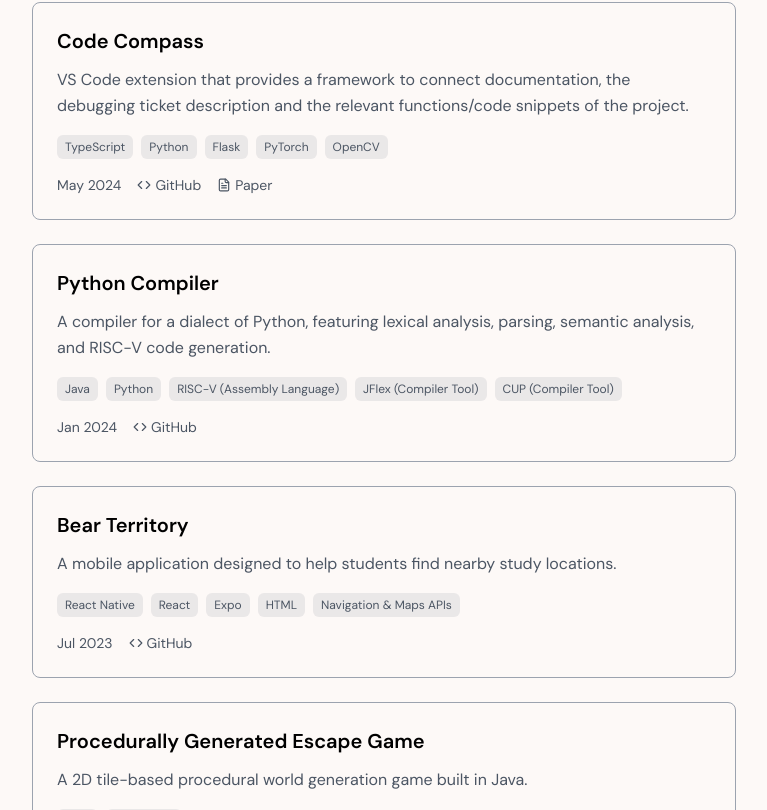
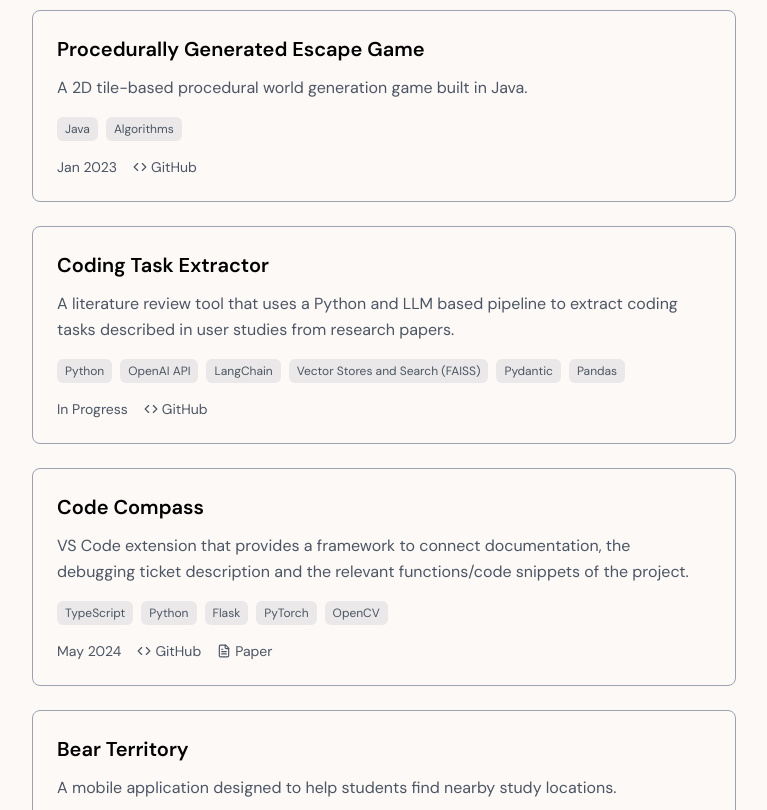
Before and after one commit to c-goenka/personal-website, a Next.js app: page /projects in a window 1280 px wide. Shown: the part 710-1520 px from the top of the page, without its empty margins (256-1023 px from the left). Built offline with nearby package versions, Linux system fonts and the light colour scheme.

Commit message:
update projects to sort by relevance

```diff
--- a/src/app/projects/page.tsx
+++ b/src/app/projects/page.tsx
@@ -18,18 +18,7 @@ export default function Projects() {
             </Link>
 
             <h1 className="text-3xl font-semibold mb-2">Projects</h1>
-            <p className="text-muted mb-6">A collection of my technical and creative projects.</p>
-
-            {/* Under Construction Notice */}
-            {/* <div className="mb-8 p-4 bg-yellow-50 dark:bg-yellow-900/20 border border-yellow-200 dark:border-yellow-800 rounded-lg">
-                <div className="flex items-center gap-2 mb-2">
-                    <span className="text-yellow-600 dark:text-yellow-400">🚧</span>
-                    <h3 className="font-medium text-yellow-800 dark:text-yellow-200">Under Construction</h3>
-                </div>
-                <p className="text-sm text-yellow-700 dark:text-yellow-300">
-                    I&apos;ve added a few of my projects here and will be adding more soon.
-                </p>
-            </div> */}
+            <p className="text-muted mb-8">Selected work, ordered by relevance</p>
 
             {/* Projects */}
             <div className="space-y-6">
--- a/src/data/projects.ts
+++ b/src/data/projects.ts
@@ -17,6 +17,16 @@ export interface Project {
 
 export const projects: Project[] = [
     {
+        id: "python-complier",
+        title: "Python Compiler",
+        description: "A compiler for a dialect of Python, featuring lexical analysis, parsing, semantic analysis, and RISC-V code generation.",
+        technologies: ["Java", "Python", "RISC-V (Assembly Language)", "JFlex (Compiler Tool)", "CUP (Compiler Tool)"],
+        date: "2024-05",
+        links: {
+            github: "https://github.com/c-goenka/python-complier"
+        },
+    },
+    {
         id: "board-wizard",
         title: "Board Wizard",
         description: "AI-powered board game companion that helps players quickly find and understand rules without flipping through lengthy manuals.",
@@ -26,6 +36,47 @@ export const projects: Project[] = [
             github: "https://github.com/c-goenka/board-wizard",
             demo: "https://boardwizard.streamlit.app/",
         }
+    },
+    {
+        id: "procedural-escape-game",
+        title: "Procedurally Generated Escape Game",
+        description: "A 2D tile-based procedural world generation game built in Java.",
+        technologies: ["Java", "Algorithms"],
+        date: "2023-01",
+        links: {
+            github: "https://github.com/c-goenka/procedural-escape-game"
+        },
+    },
+    {
+        id: "coding-task-extractor",
+        title: "Coding Task Extractor",
+        description: "A literature review tool that uses a Python and LLM based pipeline to extract coding tasks described in user studies from research papers.",
+        technologies: ["Python", "OpenAI API", "LangChain", "Vector Stores and Search (FAISS)", "Pydantic", "Pandas"],
+        date: "In Progress",
+        links: {
+            github: "https://github.com/c-goenka/coding-task-extractor"
+        },
+    },
+    {
+        id: "code-compass",
+        title: "Code Compass",
+        description: "VS Code extension that provides a framework to connect documentation, the debugging ticket description and the relevant functions/code snippets of the project.",
+        technologies: ["TypeScript", "Python", "Flask", "PyTorch", "OpenCV"],
+        date: "2024-05",
+        links: {
+            github: "https://github.com/Acumane/code-compass",
+            paper: "/papers/code-compass.pdf",
+        }
+    },
+    {
+        id: "study-bears",
+        title: "Bear Territory",
+        description: "A mobile application designed to help students find nearby study locations.",
+        technologies: ["React Native", "React", "Expo", "HTML", "Navigation & Maps APIs"],
+        date: "2023-07",
+        links: {
+            github: "https://github.com/c-goenka/study-bears"
+        },
     },
     {
         id: "personal-website",
@@ -39,70 +90,19 @@ export const projects: Project[] = [
         }
     },
     {
-        id: "code-compass",
-        title: "Code Compass",
-        description: "VS Code extension that provides a framework to connect documentation, the debugging ticket description and the relevant functions/code snippets of the project.",
-        technologies: ["TypeScript", "Python", "Flask", "PyTorch", "OpenCV"],
-        date: "2024-05",
-        links: {
-            github: "https://github.com/Acumane/code-compass",
-            paper: "/papers/code-compass.pdf",
-        }
-    },
-    {
-        id: "python-complier",
-        title: "Python Compiler",
-        description: "A compiler for a dialect of Python, featuring lexical analysis, parsing, semantic analysis, and RISC-V code generation.",
-        technologies: ["Java", "Python", "RISC-V (Assembly Language)", "JFlex (Compiler Tool)", "CUP (Compiler Tool)"],
-        date: "2024-01",
-        links: {
-            github: "https://github.com/c-goenka/python-complier"
-        },
-    },
-    {
-        id: "procedural-escape-game",
-        title: "Procedurally Generated Escape Game",
-        description: "A 2D tile-based procedural world generation game built in Java.",
-        technologies: ["Java", "Algorithms"],
-        date: "2023-01",
-        links: {
-            github: "https://github.com/c-goenka/procedural-escape-game"
-        },
-    },
-    {
-        id: "study-bears",
-        title: "Bear Territory",
-        description: "A mobile application designed to help students find nearby study locations.",
-        technologies: ["React Native", "React", "Expo", "HTML", "Navigation & Maps APIs"],
-        date: "2023-07",
-        links: {
-            github: "https://github.com/c-goenka/study-bears"
-        },
-    },
-    {
-        id: "coding-task-extractor",
-        title: "Coding Task Extractor",
-        description: "A literature review tool that uses a Python and LLM based pipeline to extract coding tasks described in user studies from research papers.",
-        technologies: ["Python", "OpenAI API", "LangChain", "Vector Stores and Search (FAISS)", "Pydantic", "Pandas"],
-        date: "In Progress",
-        links: {
-            github: "https://github.com/c-goenka/coding-task-extractor"
-        },
-    },
-    {
         id: "shortcuts-overlay",
         title: "Shortcuts Overlay",
         description: "A shortcuts overlay screen to display my keyboard and mouse shortcuts.",
         technologies: ["Python", "tkinter"],
         date: "In Progress",
         links: {
-            github: "https://github.com/c-goenka/shortcuts-overlay"
+            // github: "https://github.com/c-goenka/shortcuts-overlay"
         },
-    },
+    }
 ];
 
 export function getAllProjects(): Project[] {
-    return projects.sort((a, b) => new Date(b.date).getTime() - new Date(a.date).getTime());
+    return projects;
 }
 
 export function formatDate(dateString: string): string {
```
